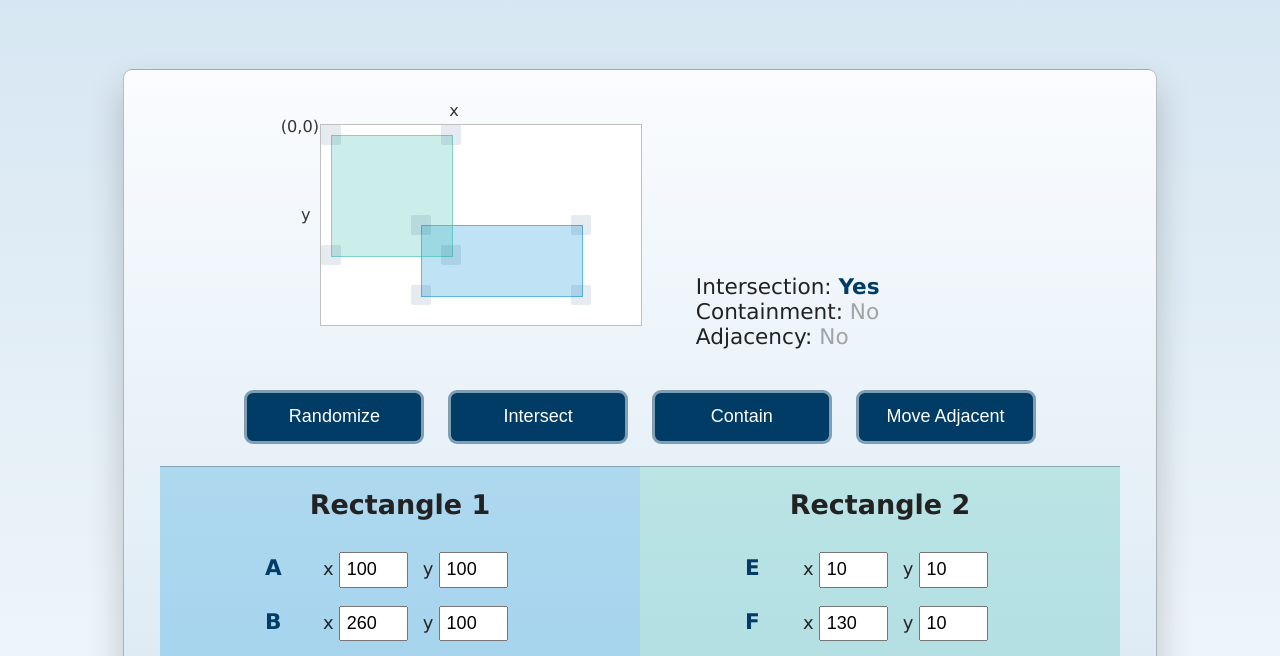
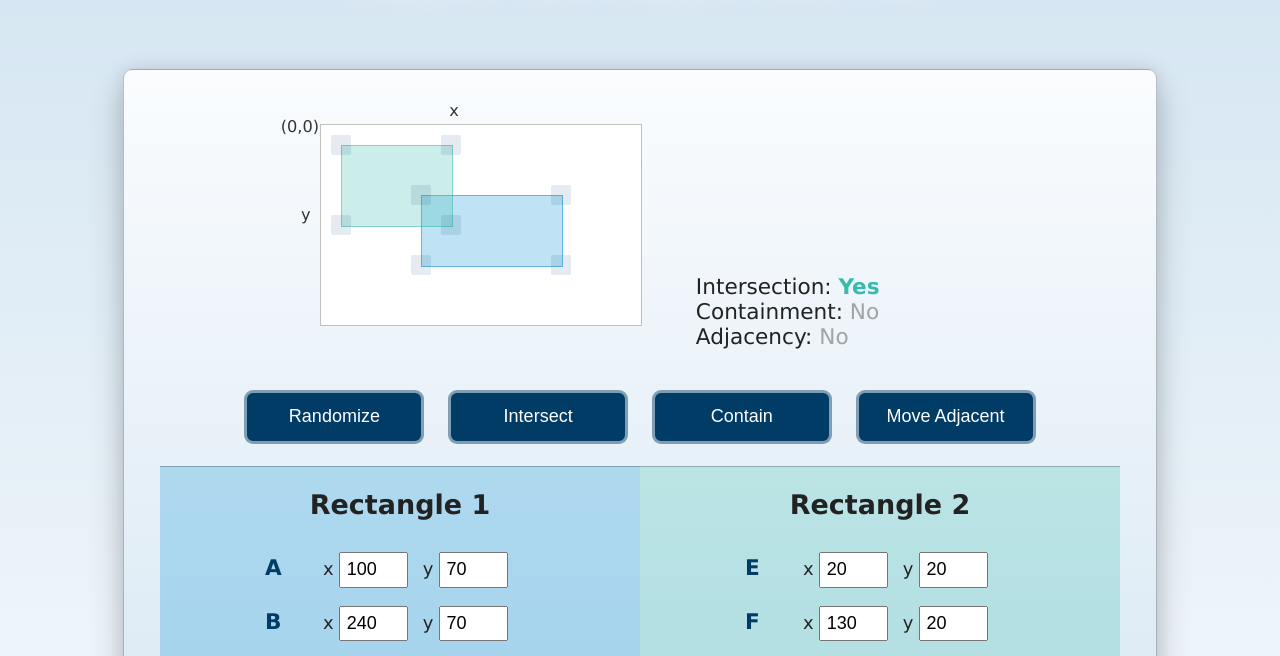
Before and after one commit to Lukenickerson/angular-rectangles-exercise, a plain HTML site: page index.html in a window 1280 px wide. Shown: the part 116-772 px from the top of the page. Drawn offline with nearby package versions, Linux system fonts and the light colour scheme; a web font is replaced by a local one.

Commit message:
minor modifications

```diff
--- a/app/app.js
+++ b/app/app.js
@@ -18,8 +18,8 @@ var app = angular.module(
 .run(function($rootScope){
 	// Define the two rectangles in the root
 	$rootScope.rectangles = [
-		new Rectangle(100, 100, 260, 170, ["A","B","C","D"])
-		,new Rectangle(10, 10, 130, 130, ["E", "F", "G", "H"])
+		new Rectangle(100, 70, 240, 140, ["A","B","C","D"])
+		,new Rectangle(20, 20, 130, 100, ["E", "F", "G", "H"])
 	];
 
 	// Extend the basic rectangle functionality
--- a/app/controllers.js
+++ b/app/controllers.js
@@ -38,15 +38,17 @@ angular.module("rectanglesExercise.controllers", [])
 			,"height" 	: rect.getWidth() + "px"
 		};
 	}
+	// Helper function to get coordinates based on an index of all 8 vertices
 	var	getCoordsByAllVertexIndex = function(vertexIndex){
 		var rectangleIndex = Math.floor(vertexIndex/4);
 		vertexIndex = vertexIndex % 4;
 		return $scope.rectangles[rectangleIndex].getVertex(vertexIndex);
 	}
+	// Get the style for the vertex display
 	$scope.getVertexDisplayStyle = function(vertexIndex){
 		var coords = getCoordsByAllVertexIndex(vertexIndex);
 		var halfVertexSize = $scope.vertexDisplaySize / 2;
-		var fontSize = $scope.vertexDisplaySize * 0.7;
+		var fontSize = $scope.vertexDisplaySize * 0.85;
 		return {
 			"top"		: (coords.y - halfVertexSize) + "px"
 			,"left"		: (coords.x - halfVertexSize) + "px"
@@ -58,7 +60,7 @@ angular.module("rectanglesExercise.controllers", [])
 	}
 	$scope.getVertexNameDisplayStyle = function(vertexIndex){
 		var coords = getCoordsByAllVertexIndex(vertexIndex);
-		var emSize = 16;
+		var emSize = 18;
 		return {
 			"top"		: (coords.y - emSize) + "px"
 			,"left"		: (coords.x - emSize) + "px"
--- a/assets/css/rectangles.css
+++ b/assets/css/rectangles.css
@@ -51,6 +51,7 @@ header {
 }
 	header h1 {
 		margin: 0;
+		text-shadow: 0 0 1em white;
 	}
 main {
 	width: 75%;
@@ -58,7 +59,7 @@ main {
 	margin: 0 auto;
 	padding: 2em;
 	border: solid 1px rgba(0,0,0,0.25); /* #013c67; */
-	box-shadow: 0 1em 2em rgba(0,0,0,0.2);
+	box-shadow: 0 1em 2em rgba(0,0,0,0.2), 0 0 1em rgba(0,0,0,0.1);
 	background-color: #d2e4f1;
 	background: linear-gradient(to bottom, #fafcfe 0%, #d2e4f1 100%);
 	border-radius: 0.5em;
@@ -107,9 +108,9 @@ main {
 		height: 50px;
 		border-width: 1px;
 		border-style: solid;
-		transition: ease-in 0.1s all;
-		-moz-transition: ease-in 0.1s all;
-		-webkit-transition: ease-in 0.1s all;
+		transition: ease-in 0.2s all;
+		-moz-transition: ease-in 0.2s all;
+		-webkit-transition: ease-in 0.2s all;
 	}
 		#display .rectangle .name {
 			opacity: 0.0;
@@ -129,9 +130,9 @@ main {
 		background-color: #013C67;
 		opacity: 0.1;
 		border-radius: 0.1em;
-		transition: ease-in 0.2s all;
-		-moz-transition: ease-in 0.2s all;
-		-webkit-transition: ease-in 0.2s all;
+		transition: ease-in 0.1s all;
+		-moz-transition: ease-in 0.1s all;
+		-webkit-transition: ease-in 0.1s all;
 		cursor: help;
 	}
 	#display .vertices > div:hover {
@@ -164,7 +165,7 @@ main {
 		font-size: 120%;
 	}
 	.opYes {
-		color: #013C67;
+		color: rgb(54,187,173); /* #013C67; */
 		font-weight: bold;
 	}
 	.opNo {
```
Also changed, not shown: 1 other file.
